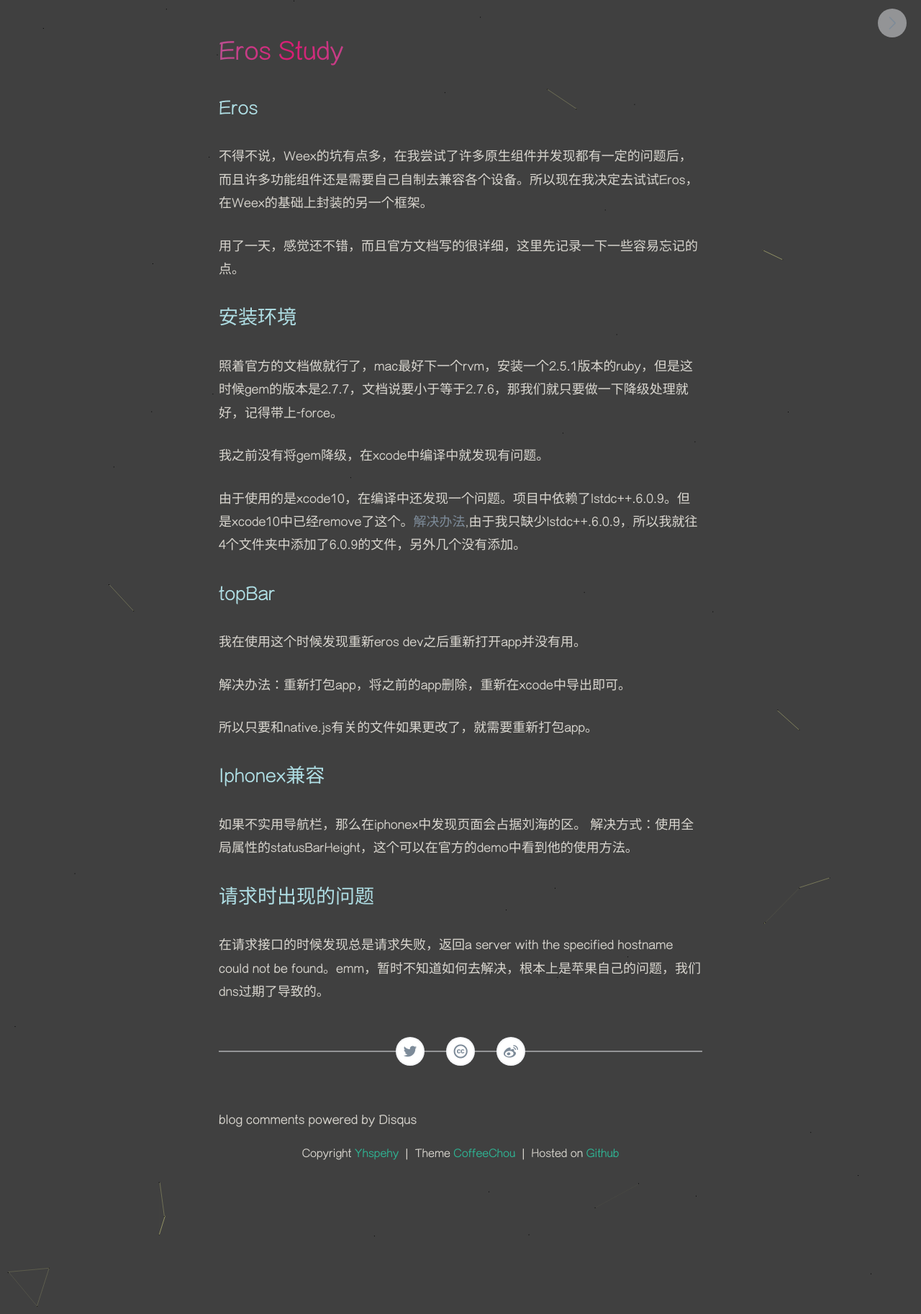
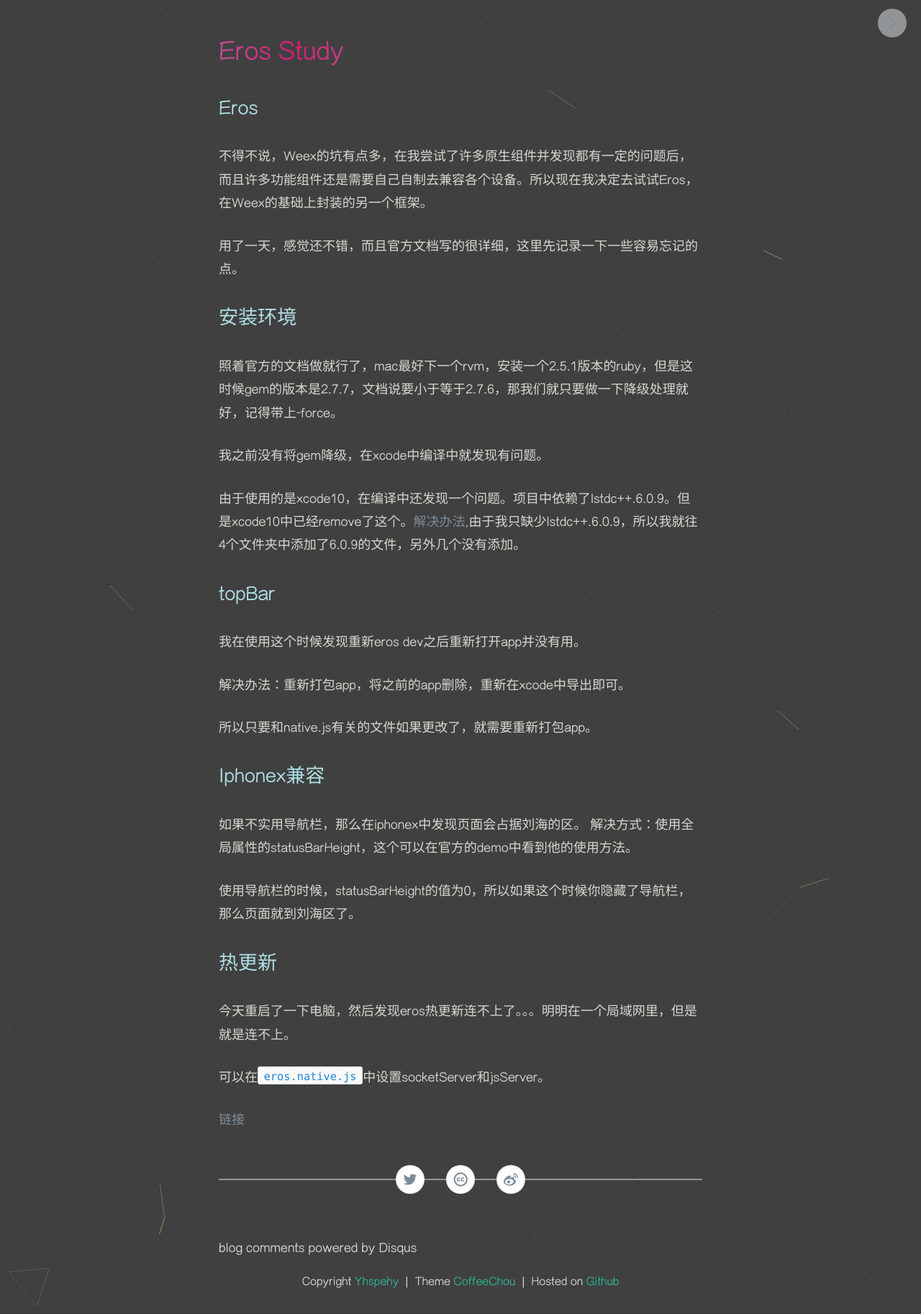
Before and after one commit to Yhspehy/Yhspehy.github.io, a Jekyll site: the page built from _posts/tech/2018-10-16-Eros Study.md, in a window 1280 px wide. Shown: the whole page at 72% size. Built offline with Jekyll 4.4.1, drawn with Linux system fonts in a browser that asks for light colours; comment, search, counter and statistics services are not loaded.

Commit message:
add: Eros and Weex study

```diff
--- a/_posts/tech/2018-10-16-Eros Study.md
+++ b/_posts/tech/2018-10-16-Eros Study.md
@@ -37,8 +37,12 @@
 如果不实用导航栏，那么在iphonex中发现页面会占据刘海的区。
 解决方式：使用全局属性的statusBarHeight，这个可以在官方的demo中看到他的使用方法。
 
+使用导航栏的时候，statusBarHeight的值为0，所以如果这个时候你隐藏了导航栏，那么页面就到刘海区了。
 
+## 热更新
 
-## 请求时出现的问题
+今天重启了一下电脑，然后发现eros热更新连不上了。。。明明在一个局域网里，但是就是连不上。
 
-在请求接口的时候发现总是请求失败，返回a server with the specified hostname could not be found。emm，暂时不知道如何去解决，根本上是苹果自己的问题，我们dns过期了导致的。
+可以在`eros.native.js`中设置socketServer和jsServer。
+
+[链接](https://bmfe.github.io/eros-docs//#/zh-cn/QA?id=q-%E7%83%AD%E5%88%B7%E6%96%B0%E4%B8%8D%E8%B5%B7%E4%BD%9C%E7%94%A8%EF%BC%88%E6%89%8B%E5%8A%A8%E6%8C%87%E5%AE%9A%E6%9C%8D%E5%8A%A1%E5%9C%B0%E5%9D%80%EF%BC%89)
```
Also changed, not shown: _posts/tech/2018-10-11-Weex Study.md (+4 -0 lines), _posts/tech/2018-4-19-prototype and _proto_.md (+1 -1 lines).
